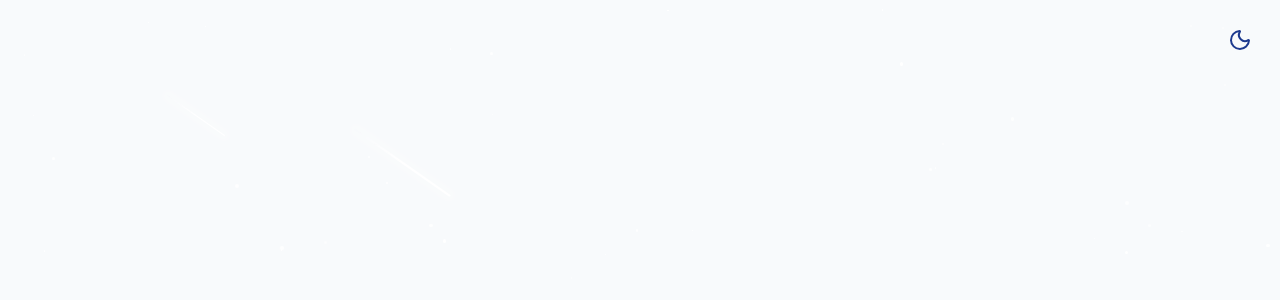
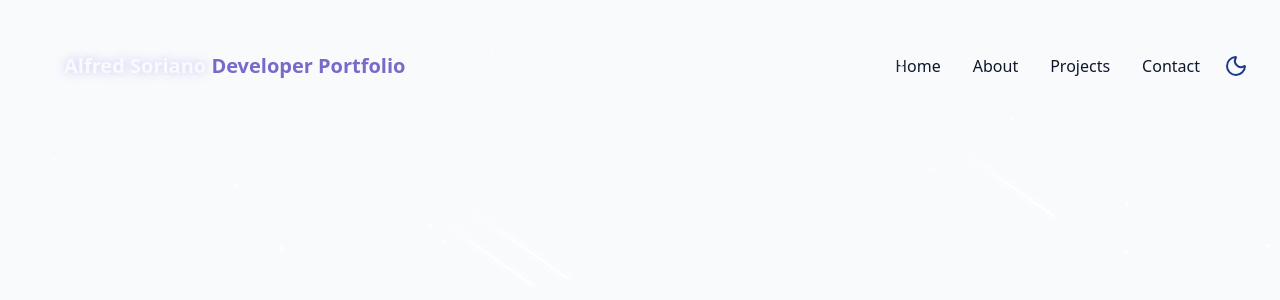
Before and after one commit to alfredsoriano/alfredsoriano.com, a React (Vite) app in the folder alfredsoriano.com/: page / in a window 1280 px wide. Shown: the top 300 px of the page. Built offline with nearby package versions, Linux system fonts and the light colour scheme.

Commit message:
changed ThemeToggle button from home to NavBar

```diff
--- /dev/null
+++ b/alfredsoriano.com/src/components/NavBar.tsx
@@ -0,0 +1,83 @@
+import { useEffect, useState } from "react";
+import { cn } from "../lib/utils";
+import { X, Menu } from "lucide-react";
+import { ThemeToggle } from "../components/ThemeToggle.tsx";
+
+const navItems = [
+    {name: "Home", href: "#home"},
+    {name: "About", href: "#about"},
+    {name: "Projects", href: "#projects"},
+    {name: "Contact", href: "#contact"},
+]
+
+export const NavBar = () => {
+    const [isScrolled, setIsScrolled] = useState(false);
+    const [isMenuOpen, setIsMenuOpen] = useState(false);
+
+    useEffect(() => {
+        const handleScroll = () => {
+            setIsScrolled(window.scrollY > 1);
+        }
+
+        window.addEventListener("scroll", handleScroll)
+        return () => window.removeEventListener("scroll", handleScroll);
+    }, []);
+
+    return (
+        <nav className = {cn("flex w-full  z-40 transition-all duration-300",
+                                isScrolled ? "py-3 bg-background/80 backdrop-blur-md shadow-xs"
+                                : "py-5")}
+        >
+
+            <div className = "container flex items-center">
+                <a className = "text-xl font-bold text-primary flex items-center" href="#home">
+                    <span className = "relative z-10">
+                        <span className = "text-glow text-primary-foreground"> Alfred Soriano </span>
+                        Developer Portfolio
+                    </span>
+                </a>
+
+                {/* Desktop NavBar */}
+                <div className = "hidden md:flex items-center space-x-8 ml-auto">
+                    {navItems.map((item, key) => (
+                        <a key={key}
+                           href={item.href}
+                           className = "text-foreground/80 hover:text-primary transition-colors duration-300">
+                            {item.name}
+                        </a>
+
+                    ))}
+                </div>
+                <div className = "hidden md:flex items-center ml-4">
+                    <ThemeToggle />
+                </div>
+
+
+                {/* Mobile NavBar */}
+                <button onClick = {() => setIsMenuOpen((prev) => !prev)}
+                        className = "md:hidden p-2 text-foreground z-5 ml-auto"
+                        aria-label = {isMenuOpen ? "Close Menu" : "Open Menu"}>
+                    {isMenuOpen ? <X size = {24} /> : <Menu size = {24}/>}
+                </button>
+
+                <div className = {cn("fixed inset-0 bg-background/95 backdrop-blur-md z-40 flex flex-col items-center justify-center",
+                "transition-all duration-300 md:hidden",
+                isMenuOpen ? "opacity-100 pointer-events-auto"
+                           : "opacity-0 pointer-events-none"
+                )}>
+                    <div className = "flex flex-col space-y-8 text-xl">
+                        {navItems.map((item, key) => (
+                            <a key={key}
+                               href={item.href}
+                               className = "text-foreground/80 hover:text-primary transition-colors duration-300"
+                               onClick={() => setIsMenuOpen(false)}>
+                                {item.name}
+                            </a>
+                        ))}
+                    </div>
+                </div>
+
+            </div>
+        </nav>
+    );
+};
--- a/alfredsoriano.com/src/components/ThemeToggle.tsx
+++ b/alfredsoriano.com/src/components/ThemeToggle.tsx
@@ -32,8 +32,7 @@
         }
     }
 
-    return (<button onClick={toggleTheme} className={cn("fixed max-sm:hidden top-5 right-5 z-50 p-2 rounded-full transition-colors duration-300 focuse:outline-hidden")}>
-            {" "}
+    return (<button onClick={toggleTheme} className={cn("fixed max-sm:hidden items-center z-50 p-2 rounded-full transition-colors duration-300 focus:outlin-hidden")}>
             {isDarkMode ? <Sun className="h-6 w-6 text-yellow-300" />
                         : <Moon className="h-6 w-6 text-blue-900" />}
             </button>
--- a/alfredsoriano.com/src/pages/Home.tsx
+++ b/alfredsoriano.com/src/pages/Home.tsx
@@ -1,18 +1,14 @@
-import { ThemeToggle } from "../components/ThemeToggle.tsx";
-import { StarBackground } from "../components/StarBackground";
+import { StarBackground } from "../components/StarBackground.tsx";
+import { NavBar } from "../components/NavBar.tsx";
 
 export const Home = () => {
     return <div className="min-h-screen bg-background text-foreground overflow-x-hidden">
-        {/* Theme Toggle */}
-            <ThemeToggle />
 
         {/* Background Effect */}
             <StarBackground />
 
-
         {/* Navbar */}
-
-
+            <NavBar />
 
         {/* Main Content */}
 
```
